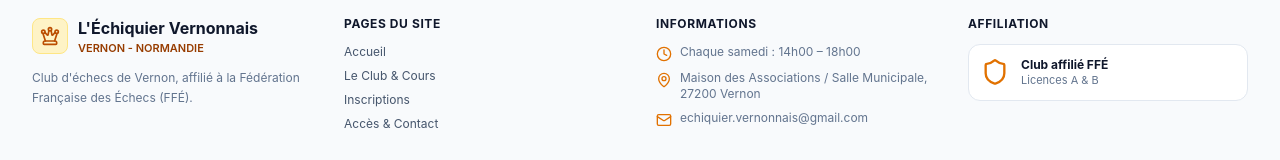
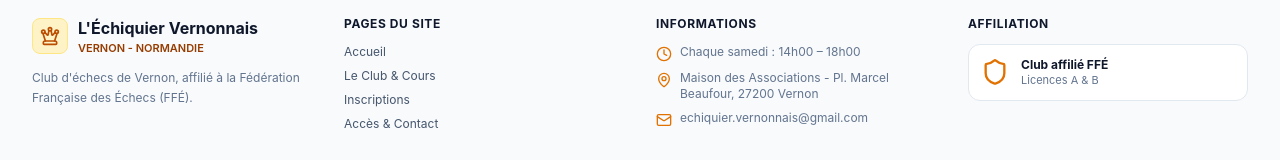
Before and after one commit to echiquier-vernonnais/echiquier-vernonnais.github.io, a React (Vite) app: page / in a window 1280 px wide. Shown: the part 1481-1641 px from the top of the page. Built offline with nearby package versions, Linux system fonts and the light colour scheme.

Commit message:
update address

```diff
--- a/src/components/ClubLocation.tsx
+++ b/src/components/ClubLocation.tsx
@@ -5,7 +5,7 @@
       className="hover:text-amber-700 hover:underline"
       target="_blank"
     >
-      Maison des Associations / Salle Municipale, 27200 Vernon
+      Maison des Associations - Pl. Marcel Beaufour, 27200 Vernon
     </a>
   );
 }
```
